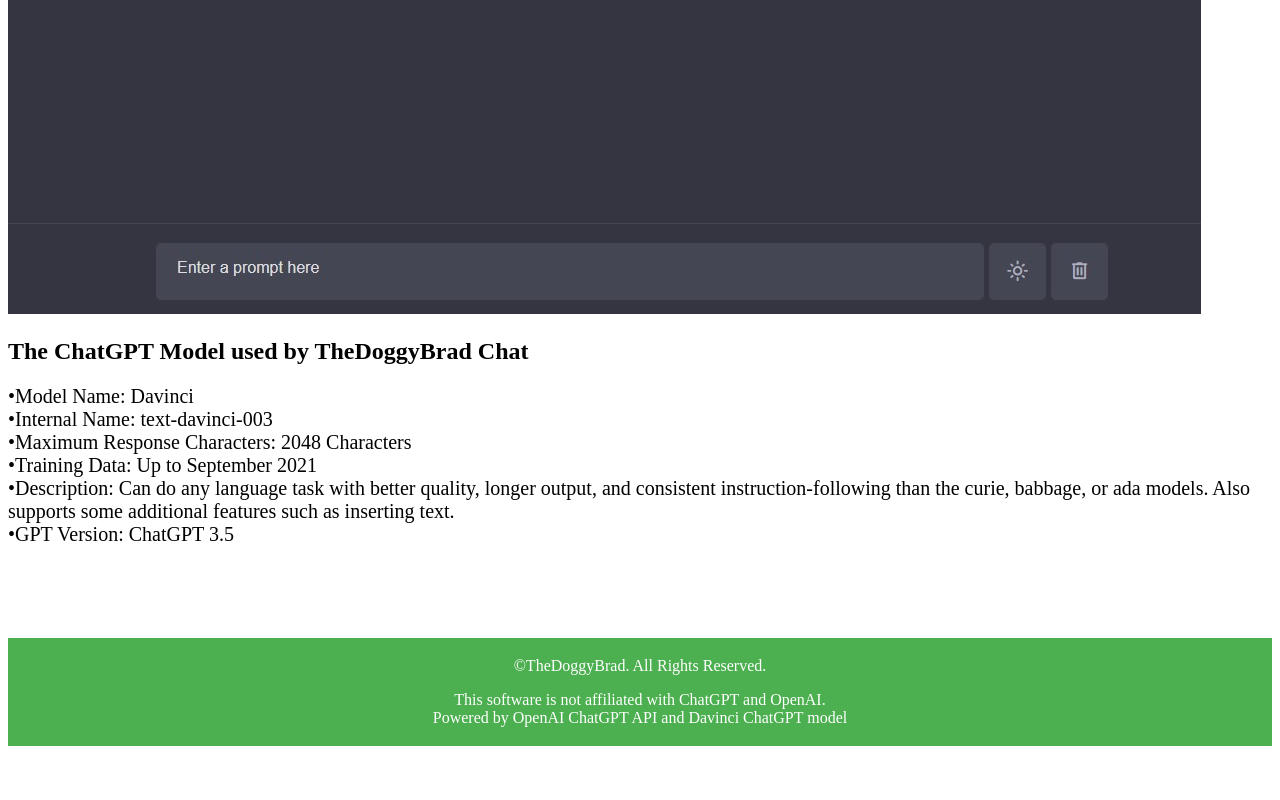
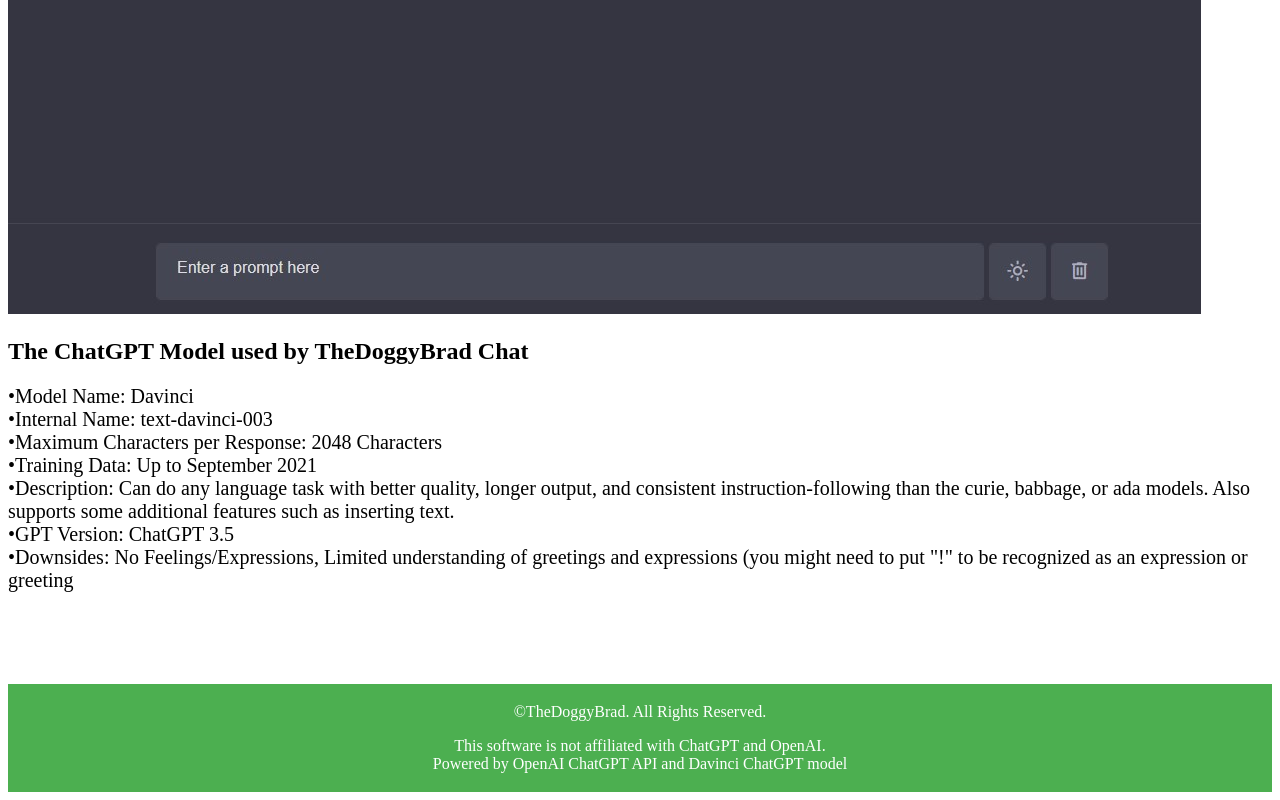
Before and after one commit to thedoggybrad/chat, a plain HTML site: page index.html in a window 1280 px wide. Shown: the part 1847-2647 px from the top of the page. Before the commit the page ends 2601 px from the top, so only its background shows below. Drawn offline with Linux system fonts and the light colour scheme.

Commit message:
Update index.html

```diff
--- a/index.html
+++ b/index.html
@@ -59,10 +59,11 @@ table, th, td {
 <h2 class="h">The ChatGPT Model used by TheDoggyBrad Chat</h2>
 <p class="model">•Model Name: Davinci<br>
 •Internal Name: text-davinci-003<br>
-•Maximum Response Characters: 2048 Characters<br>
+•Maximum Characters per Response: 2048 Characters<br>
 •Training Data: Up to September 2021<br>
 •Description: Can do any language task with better quality, longer output, and consistent instruction-following than the curie, babbage, or ada models. Also supports some additional features such as inserting text.<br>
-•GPT Version: ChatGPT 3.5</p>
+•GPT Version: ChatGPT 3.5<br>
+•Downsides: No Feelings/Expressions, Limited understanding of greetings and expressions (you might need to put "!" to be recognized as an expression or greeting</p>
 
  <br><br><br><br>
 
```
